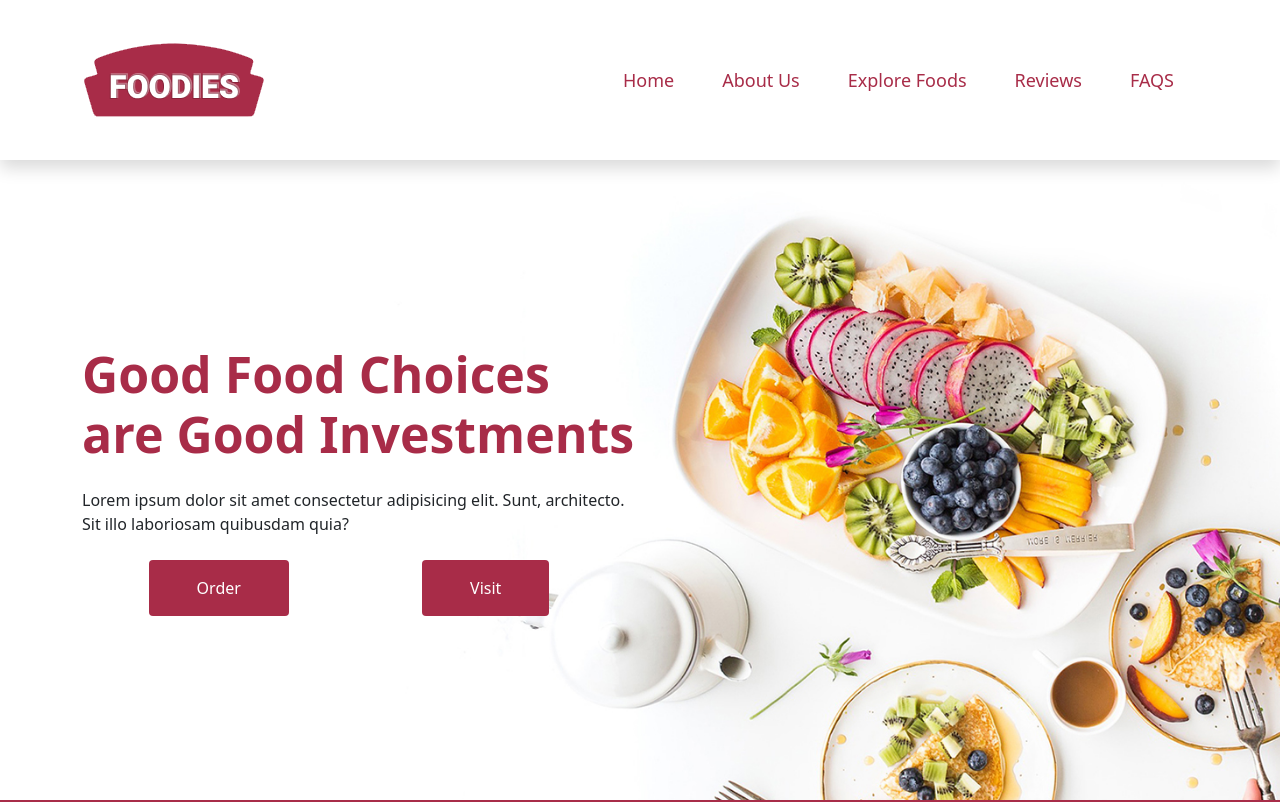
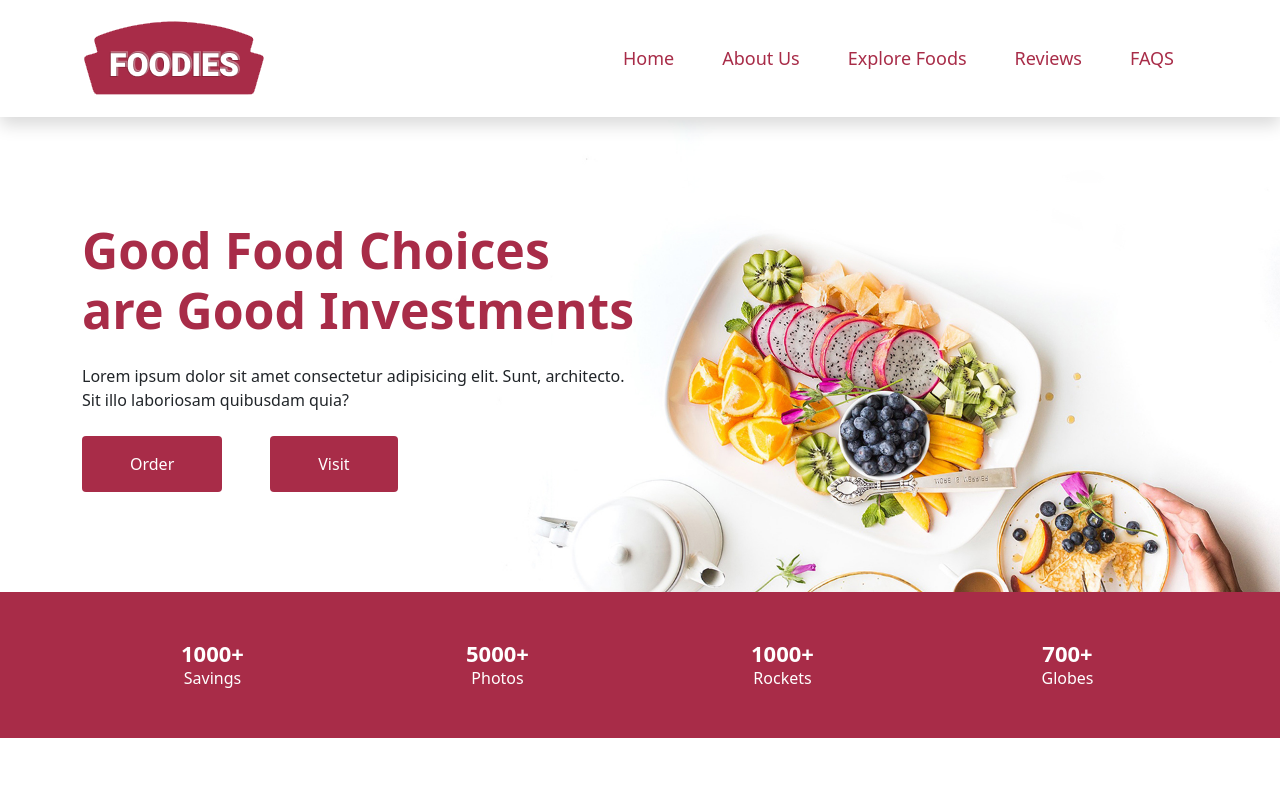
Before and after one commit to AsadMajgaonkar/FOODIES-Bootstrap, a plain HTML site: page index.html in a window 1280 px wide. Shown: the top 802 px of the page. Drawn offline with nearby package versions, Linux system fonts and the light colour scheme.

Commit message:
fixed landscape orientation

```diff
--- a/index.html
+++ b/index.html
@@ -22,7 +22,6 @@
     <!-- HEADER -->
     <div class="container-fluid" id="first-div">
         <!-- NAVBAR -->
-
         <nav class="navbar navbar-expand-lg shadow nav-bar">
             <div class="container">
                 <a class="navbar-brand" href="#"><img src="assets/logo.png"></a>
@@ -53,7 +52,6 @@
         </nav>
 
         <!-- TOP-BANNER -->
-        <div class="nav-space"></div>
         <section id="home">
             <div class="container top-banner d-flex align-items-center">
                 <div class="row">
@@ -66,11 +64,11 @@
                             quibusdam quia?</p>
                     </div>
                     <div class="row">
-                        <div class="col-12 col-md-6 d-flex justify-content-around">
+                        <div class="col-12 col-md-6 d-flex justify-content-start">
                             <button type="button" class="menu-btn btn py-3 px-5 ">
                                 <p class="m-0">Order</p>
                             </button>
-                            <button type="button" class="menu-btn btn py-3 px-5">
+                            <button type="button" class="menu-btn btn py-3 px-5 mx-5">
                                 <p class="m-0">Visit</p>
                             </button>
 
@@ -79,6 +77,7 @@
 
                     </div>
                 </div>
+            </div>
         </section>
 
         <!-- DATA TAB -->
--- a/style.css
+++ b/style.css
@@ -5,15 +5,14 @@ body{
 .fa-check{
     color: #A82C48;
 }
+
+#home{
+    margin: 120px 0px 0px 0px;
+}
+
 .top-banner{
-    /* height: 100vh; */
-    height: 80vh;
-}
-.nav-space{
-    height: 20vh;
-}
-nav{
-    height: 20vh;
+    padding-top: 100px;
+    padding-bottom: 100px;
 }
 
 .nav-bar{
@@ -147,8 +146,6 @@ p{
 }
 
 /* TESTIMONIAL */
-
-
 .testimonials{
     background-color: #A82C48;
     height: fit-content;
@@ -201,11 +198,9 @@ p{
 .carr-review{
     color:gray;
     font-size: 16px;
-    /* font-weight: 700; */
 }
 
 /* FAQ */
-
 .FAQ-heading{
     font-size: 40px;
     color: #43121D;
@@ -218,10 +213,6 @@ p{
     background-attachment: fixed;
     margin: 100px 0px 100px 0px;
 }
-
-/* .parallax-div{
-    padding: 0px 80px 0px 80px;
-} */
 
 .parallax-text{
     color: white;
@@ -267,7 +258,7 @@ p{
 }
 
 
-@media screen and (max-width: 576px){
+@media screen and (max-width: 576px),screen and (max-height: 576px){
     h1{
         font-size: 38px;
     }
```
